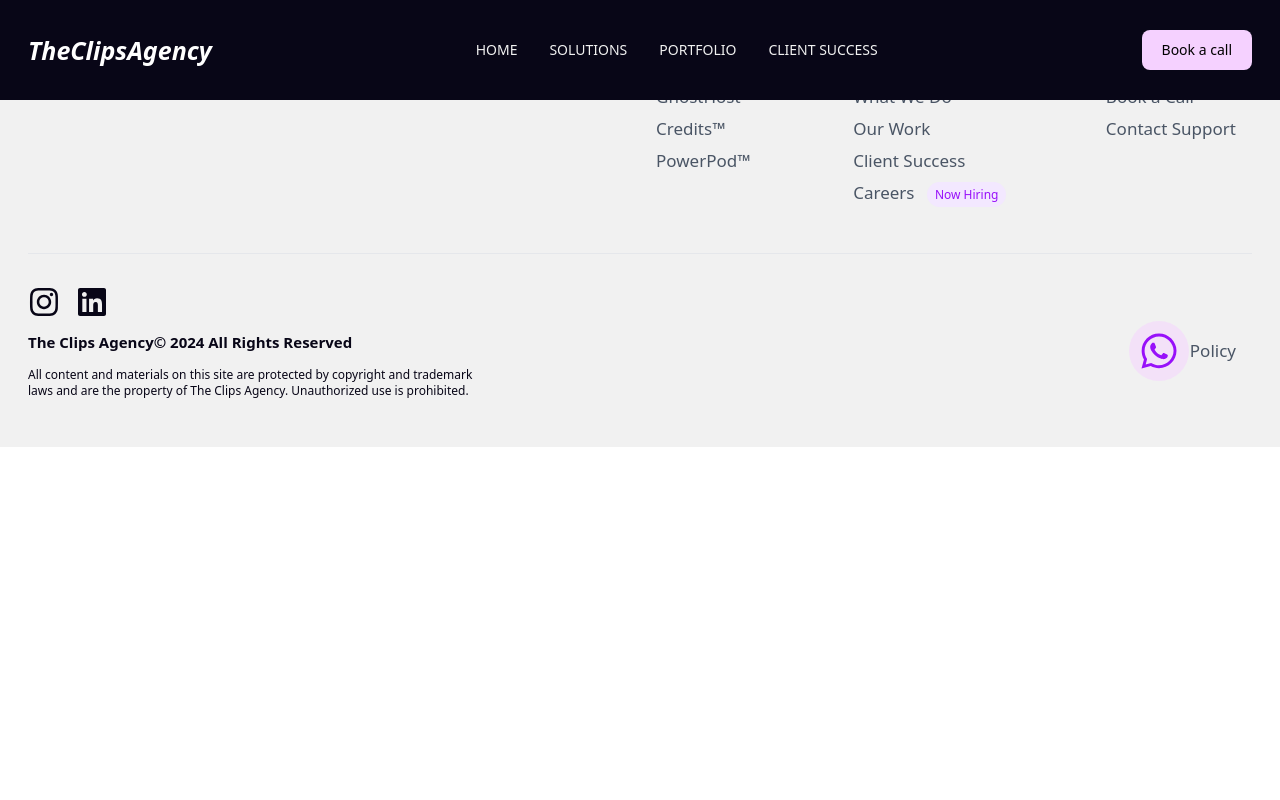
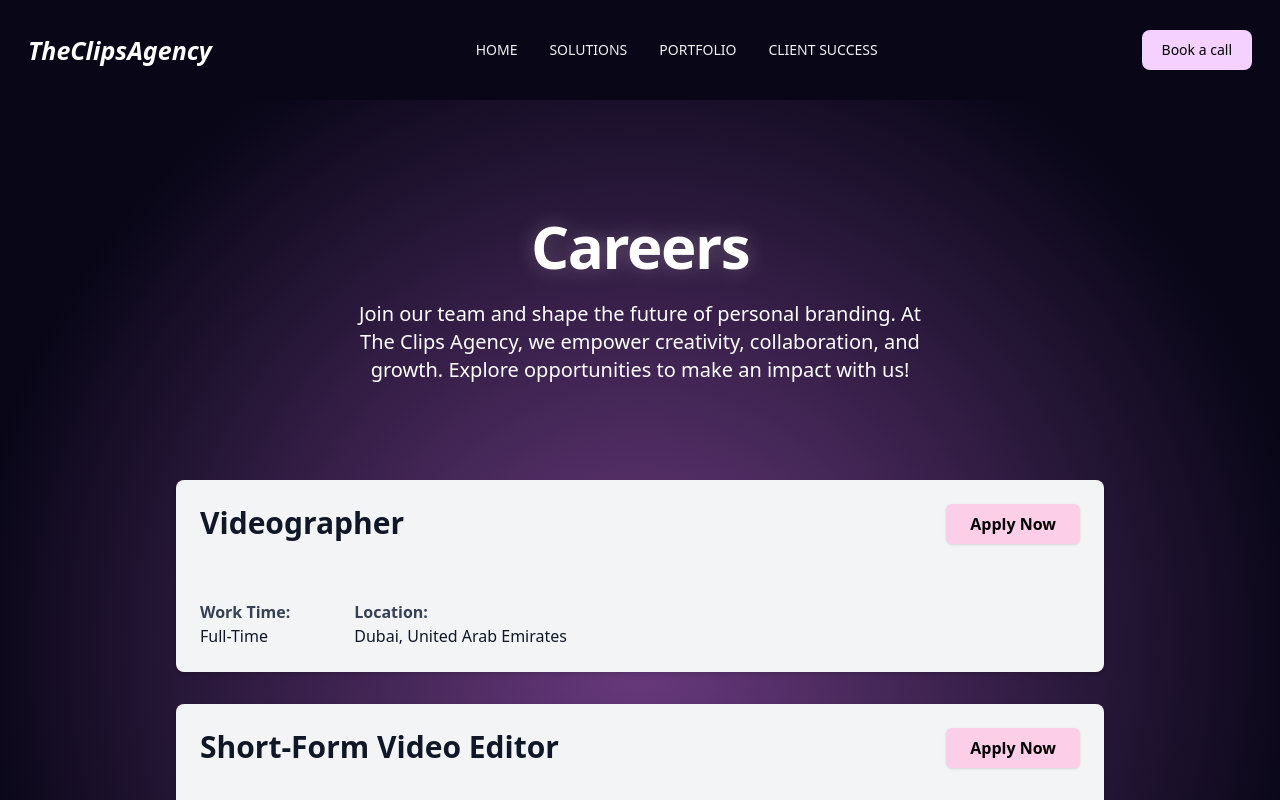
Before and after one commit to usman4222/ClipsAgency, a React (Vite) app: page /careers in a window 1280 px wide. Shown: the top 800 px of the page. Built offline with nearby package versions, Linux system fonts and the light colour scheme.

Commit message:
remove some elements form footer

```diff
--- a/src/App.jsx
+++ b/src/App.jsx
@@ -10,6 +10,7 @@ import PowerPod from "./pages/Solution/PowerPod";
 import SubmitForm from "./pages/SubmitForm";
 import Credits from "./pages/Solution/Credits";
 import GhostHost from "./pages/Solution/GhostHost";
+import Careers from "./pages/Careers";
 
 
 function App() {
@@ -24,6 +25,7 @@ function App() {
         <Route path="/submit-form" element={<SubmitForm />} />
         <Route path="/credits" element={<Credits />} />
         <Route path="/ghosthost" element={<GhostHost />} />
+        <Route path="/careers" element={<Careers />} />
 
       </Routes>
       <Footer/>
--- a/src/components/Footer.jsx
+++ b/src/components/Footer.jsx
@@ -82,9 +82,9 @@ export default function Footer() {
                     Client Success
                   </Link>
                 </li>
-                <li>
+                {/* <li>
                   <Link
-                    href="#"
+                    href="/careers"
                     className="text-gray-600 hover:text-[#080617] font-medium leading-[17px] text-[13px] lg:text-[15px] xl:text-[17px]"
                   >
                     Careers{" "}
@@ -92,7 +92,7 @@ export default function Footer() {
                       Now Hiring
                     </span>
                   </Link>
-                </li>
+                </li> */}
               </ul>
             </div>
 
@@ -162,7 +162,7 @@ export default function Footer() {
               </div>
             </div>
           </div>
-          <div className="hidden md:block">
+          {/* <div className="hidden md:block">
             <div className="flex items-center space-x-4">
               <Link
                 href="/#"
@@ -178,7 +178,7 @@ export default function Footer() {
                 <span className="sr-only">WhatsApp</span>
               </Link>
             </div>
-          </div>
+          </div> */}
         </div>
       </div>
     </footer>
--- a/src/components/Heading.jsx
+++ b/src/components/Heading.jsx
@@ -3,7 +3,7 @@ import { motion } from "framer-motion"; // Import Framer Motion
 
 export const Heading = ({ title, description }) => {
     return (
-        <section className="bg-[#080617] px-4 pt-10">
+        <section className="px-4 pt-10">
             <div className="container mx-auto max-w-4xl text-center">
                 {/* Animated Title */}
                 <motion.h2
--- /dev/null
+++ b/src/components/JobCard.jsx
@@ -0,0 +1,24 @@
+export const JobCard = ({ title, workTime, location }) => {
+  return (
+    <div className="bg-gray-100 hover:bg-[#F5D1FF] ease-in-out rounded-lg p-6 shadow-md">
+      <div className="flex flex-col gap-10">
+        <div className="flex justify-between w-full">
+          <h2 className="text-[30px] font-bold leading-[37px] text-gray-900">{title}</h2>
+          <button className="bg-pink-200 text-black font-semibold px-6 py-2 rounded-md shadow hover:bg-pink-300 transition">
+            Apply Now
+          </button>
+        </div>
+        <div className="mt-4 flex flex-col md:flex-row md:space-x-16">
+          <div>
+            <p className="font-semibold text-gray-700">Work Time:</p>
+            <p className="text-gray-900">{workTime}</p>
+          </div>
+          <div>
+            <p className="font-semibold text-gray-700">Location:</p>
+            <p className="text-gray-900">{location}</p>
+          </div>
+        </div>
+      </div>
+    </div>
+  );
+};
--- a/src/components/LandingSections/CATSection.jsx
+++ b/src/components/LandingSections/CATSection.jsx
@@ -11,7 +11,7 @@ export default function CTASection() {
       <div className="absolute inset-0 bg-[#080617]" />
 
       {/* Content */}
-      <div className="relative z-10 mx-auto max-w-4xl text-center">
+      <div className="relative z-10 mx-auto max-w-4xl text-center mb-32">
         {/* Animated Paragraph */}
         <motion.p
           className="mb-6 text-base text-gray-200 md:text-lg"
--- /dev/null
+++ b/src/pages/Careers.jsx
@@ -0,0 +1,36 @@
+import React from 'react'
+import { Heading } from '../components/Heading'
+import { JobCard } from '../components/JobCard'
+
+const Careers = () => {
+
+
+    const jobs = [
+        {
+            title: 'Videographer',
+            workTime: 'Full-Time',
+            location: 'Dubai, United Arab Emirates',
+        },
+        {
+            title: 'Short-Form Video Editor',
+            workTime: 'Full-Time',
+            location: 'Remote',
+        },
+    ];
+
+    return (
+        <div className="pt-44 animate-gradient px-4 py-16 sm:px-6 lg:px-32">
+            <Heading
+                title="Careers"
+                description="Join our team and shape the future of personal branding. At The Clips Agency, we empower creativity, collaboration, and growth. Explore opportunities to make an impact with us!"
+            />
+            <div className="min-h-screen mt-10 p-4 md:p-12 space-y-8">
+                {jobs.map((job, index) => (
+                    <JobCard key={index} {...job} />
+                ))}
+            </div>
+        </div>
+    )
+}
+
+export default Careers
--- a/src/pages/ClientSuccess.jsx
+++ b/src/pages/ClientSuccess.jsx
@@ -342,8 +342,8 @@ export default function ClientSuccess() {
   }, []);
 
   return (
-    <section className="relative min-h-screen bg-[#080617]  px-4 py-16 mt-24">
-      <div className="container mx-auto max-w-7xl text-center">
+    <section className="relative min-h-screen bg-[#080617]  px-4 py-16 mt-24 ">
+      <div className="container mx-auto max-w-7xl text-center ">
         <Heading
           title="Client Success"
           description="See what our clients have to say or explore our case studies."
@@ -368,7 +368,7 @@ export default function ClientSuccess() {
 
         {/* Content */}
         {activeTab === "testimonials" ? (
-          <div className="flex justify-center items-center">
+          <div className="flex justify-center items-center ">
             <div className="grid gap-6 md:grid-cols-2 lg:grid-cols-3 xl:grid-cols-4">
               {testimonials.map((testimonial) => (
                 <TestimonialVideoCard
```
